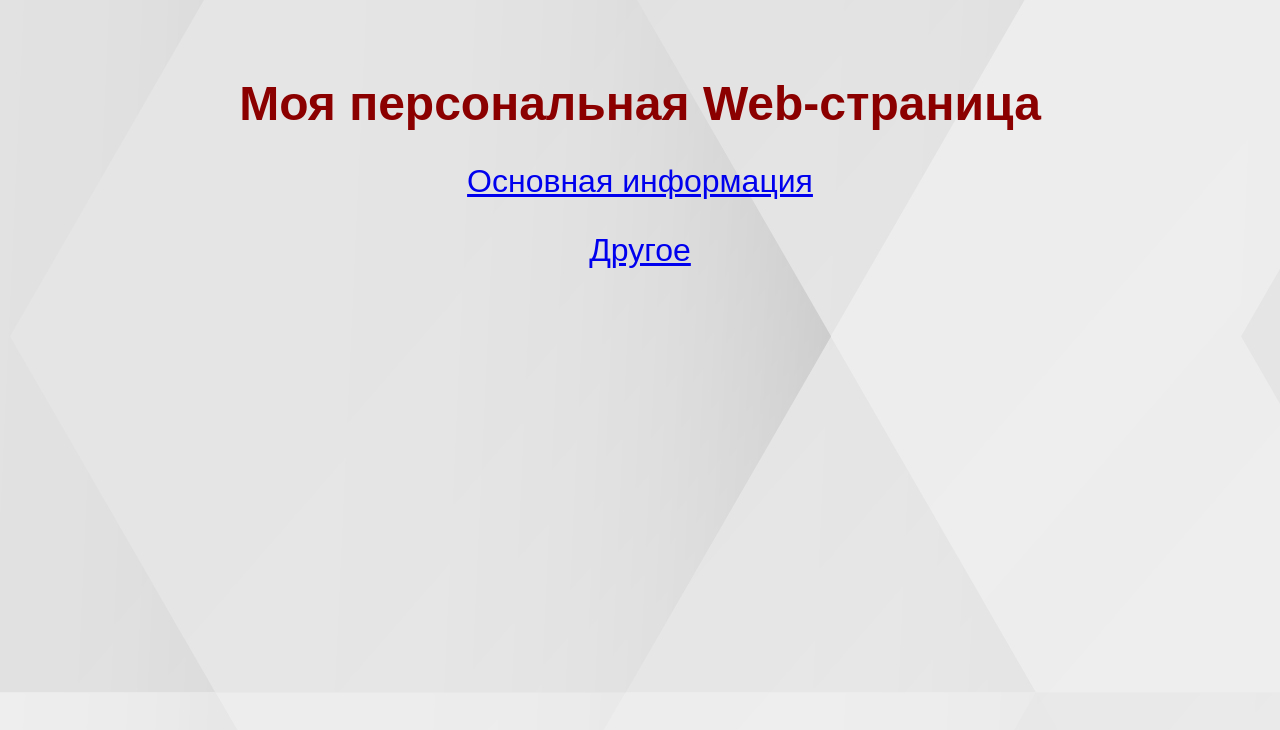
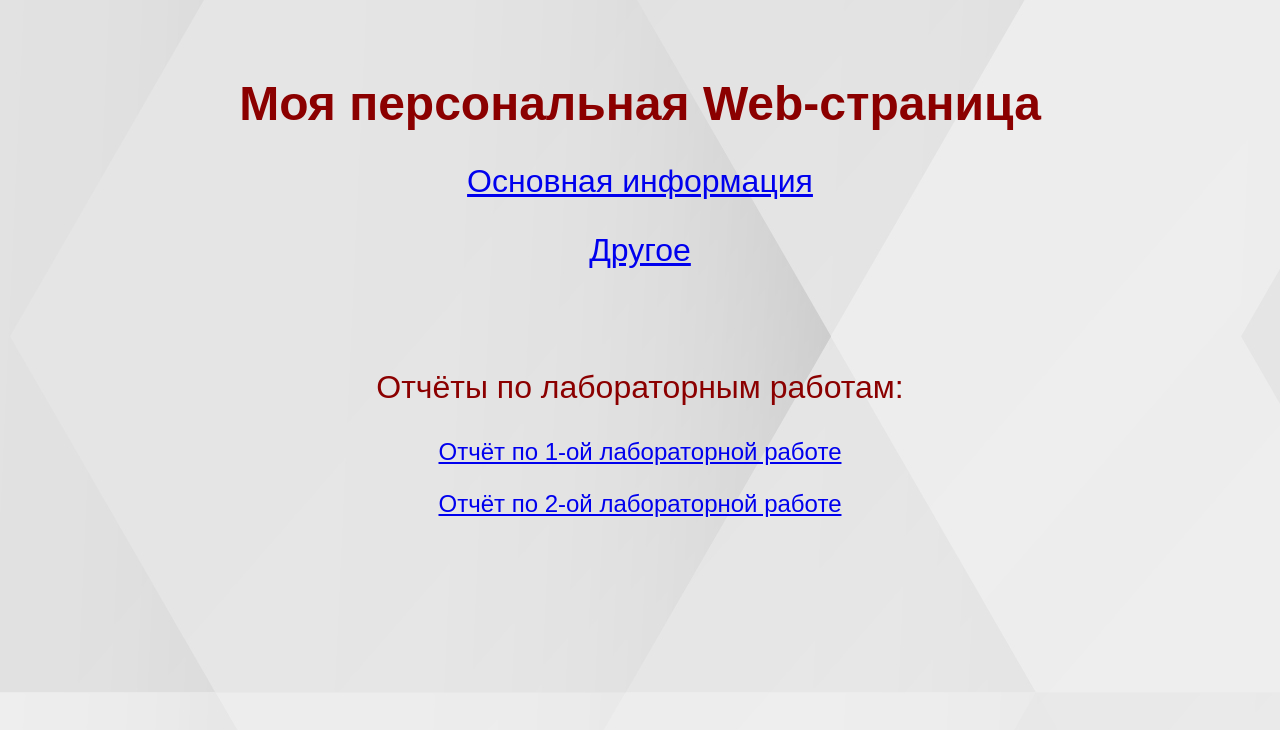
Before and after one commit to KirNik7/web-technologies, a plain HTML site: page index.html in a window 1280 px wide. Drawn offline with Linux system fonts and the light colour scheme.

Commit message:
Работа над лаб 2

```diff
--- a/index.html
+++ b/index.html
@@ -23,6 +23,23 @@
             </a>
         </P>
     </FONT>
+    <br><br>
+    <FONT face="Arial" size="6" color="darkred">
+        <P align="center">
+            Отчёты по лабораторным работам:
+        </P>
+    <FONT face="Arial" size="5" color="black">
+        <P align="center">
+            <a href="doc/lab_1.pdf">
+                Отчёт по 1-ой лабораторной работе
+            </a>
+        </P>
+        <P align="center">
+            <a href="doc/lab_2.pdf">
+                Отчёт по 2-ой лабораторной работе
+            </a>
+        </P>
+    </FONT>
 </BODY>
 
 </HTML>
```
Also changed, not shown: css/style.css (added), 1 other file.
